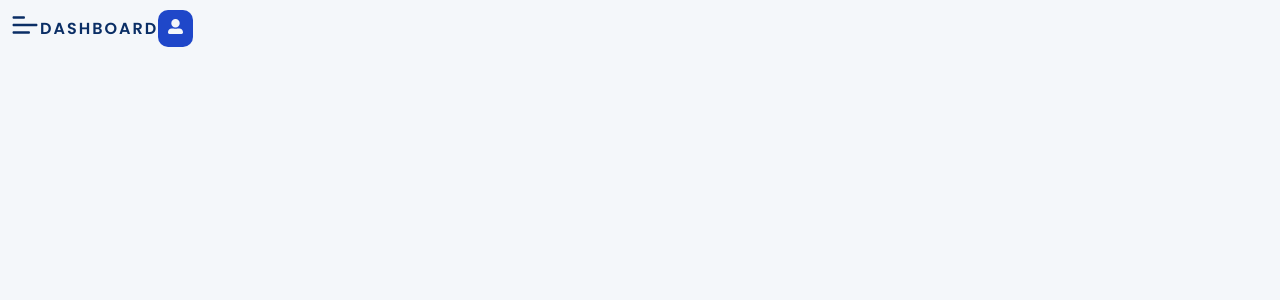
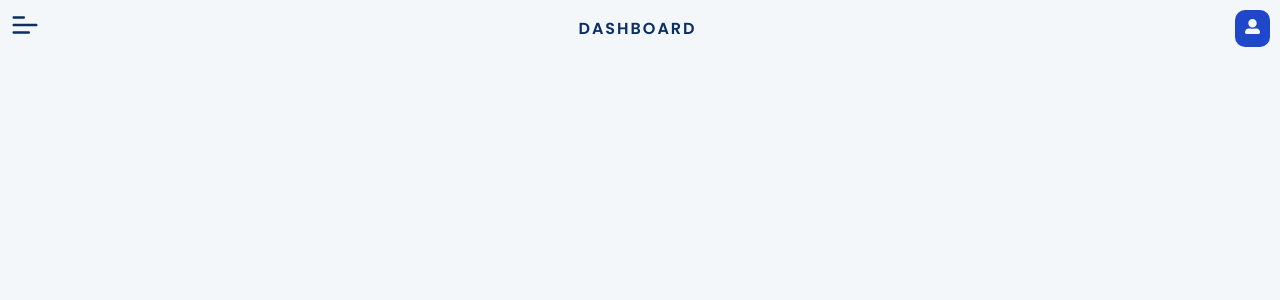
Before and after one commit to kwameaj67/dashboard-digi, a React (Create React App) app: page /dashboard in a window 1280 px wide. Shown: the top 300 px of the page. Built offline with nearby package versions, Linux system fonts and the light colour scheme.

Commit message:
changes to page

```diff
--- a/src/components/MainArea/page.css
+++ b/src/components/MainArea/page.css
@@ -2,10 +2,11 @@
     width:100%;
     height: 100vh;
     background-color:#f4f7fa;
-    display: flex;
-    justify-content: flex-start;
+     /* display: flex;
+     flex-direction: row;
+    justify-content: flex-start;  */
 }
-.pageContent{
-    width: auto;
+/* .pageContent{
+    width: 100%;
     height: 200px;
-}
+} */
--- a/src/components/MainArea/page.js
+++ b/src/components/MainArea/page.js
@@ -15,7 +15,6 @@ const Page = () => {
     const location = useLocation()
     return (
         <div className="pageArea">
-                <div className="pageContent">
                     <CSSTransition
                         key={location.key}
                         classNames="fade"
@@ -32,7 +31,6 @@ const Page = () => {
                             ))}
                         </Switch>
                         </CSSTransition>
-                </div>
         </div>
     )
 }
```
